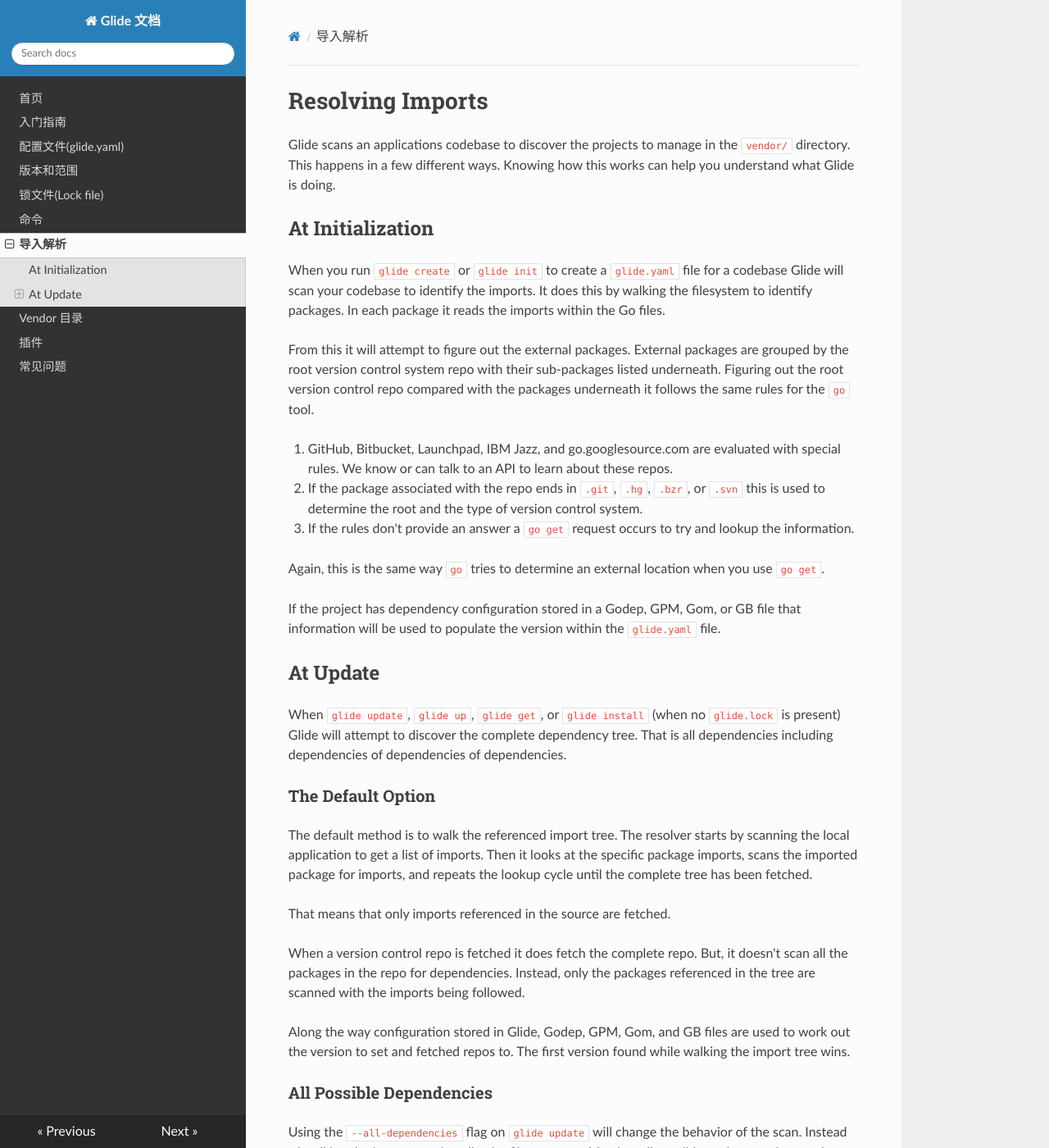
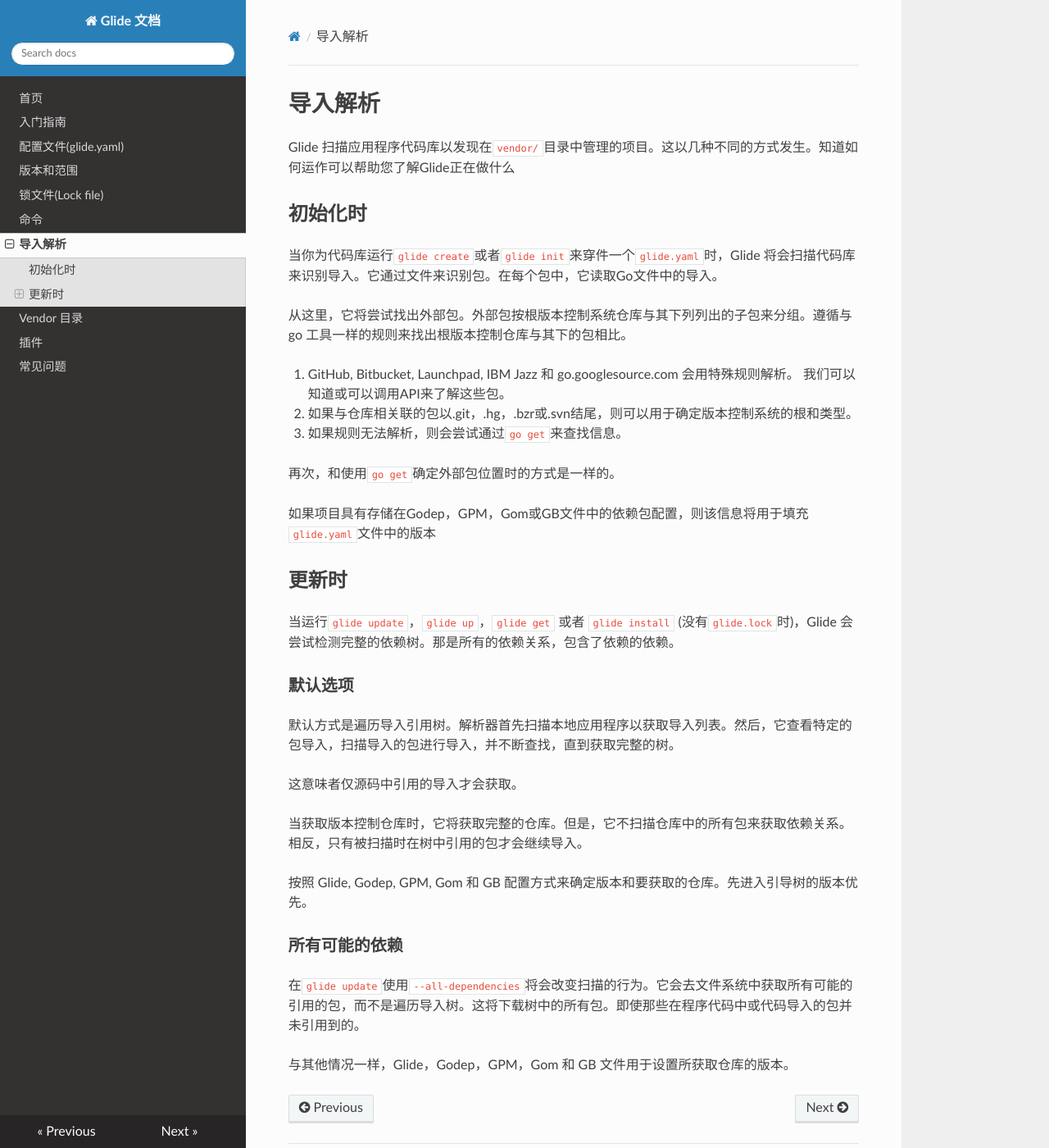
Before and after one commit to javasgl/GlideDocs, an MkDocs documentation site: the page built from docs/resolving-imports.md, in a window 1280 px wide and 1400 px high. Shown: the whole window at 82% size. Built offline with MkDocs 1.6.1, drawn with Linux system fonts in a browser that asks for light colours; nearby versions of some CDN libraries; old or Windows-style settings are respelled for this version of MkDocs; some of the changed text lies outside the part shown.

Commit message:
feat: resloving imports

```diff
--- a/docs/resolving-imports.md
+++ b/docs/resolving-imports.md
@@ -1,37 +1,37 @@
-# Resolving Imports
+# 导入解析
 
-Glide scans an applications codebase to discover the projects to manage in the `vendor/` directory. This happens in a few different ways. Knowing how this works can help you understand what Glide is doing.
+Glide 扫描应用程序代码库以发现在`vendor/`目录中管理的项目。这以几种不同的方式发生。知道如何运作可以帮助您了解Glide正在做什么
 
-## At Initialization
+## 初始化时
 
-When you run `glide create` or `glide init` to create a `glide.yaml` file for a codebase Glide will scan your codebase to identify the imports. It does this by walking the filesystem to identify packages. In each package it reads the imports within the Go files.
+当你为代码库运行`glide create`或者`glide init`来穿件一个`glide.yaml`时，Glide 将会扫描代码库来识别导入。它通过文件来识别包。在每个包中，它读取Go文件中的导入。
 
-From this it will attempt to figure out the external packages. External packages are grouped by the root version control system repo with their sub-packages listed underneath. Figuring out the root version control repo compared with the packages underneath it follows the same rules for the `go` tool.
+从这里，它将尝试找出外部包。外部包按根版本控制系统仓库与其下列列出的子包来分组。遵循与 go 工具一样的规则来找出根版本控制仓库与其下的包相比。
 
-1. GitHub, Bitbucket, Launchpad, IBM Jazz, and go.googlesource.com are evaluated with special rules. We know or can talk to an API to learn about these repos.
-2. If the package associated with the repo ends in `.git`, `.hg`, `.bzr`, or `.svn` this is used to determine the root and the type of version control system.
-3. If the rules don't provide an answer a `go get` request occurs to try and lookup the information.
+1. GitHub, Bitbucket, Launchpad, IBM Jazz 和 go.googlesource.com 会用特殊规则解析。 我们可以知道或可以调用API来了解这些包。
+2. 如果与仓库相关联的包以.git，.hg，.bzr或.svn结尾，则可以用于确定版本控制系统的根和类型。
+3. 如果规则无法解析，则会尝试通过`go get`来查找信息。
 
-Again, this is the same way `go` tries to determine an external location when you use `go get`.
+再次，和使用`go get`确定外部包位置时的方式是一样的。
 
-If the project has dependency configuration stored in a Godep, GPM, Gom, or GB file that information will be used to populate the version within the `glide.yaml` file.
+如果项目具有存储在Godep，GPM，Gom或GB文件中的依赖包配置，则该信息将用于填充`glide.yaml`文件中的版本
 
-## At Update
+## 更新时
 
-When `glide update`, `glide up`, `glide get`, or `glide install` (when no `glide.lock` is present) Glide will attempt to discover the complete dependency tree. That is all dependencies including dependencies of dependencies of dependencies.
+当运行`glide update`，`glide up`，`glide get` 或者 `glide install` (没有`glide.lock`时)，Glide 会尝试检测完整的依赖树。那是所有的依赖关系，包含了依赖的依赖。
 
-### The Default Option
+### 默认选项
 
-The default method is to walk the referenced import tree. The resolver starts by scanning the local application to get a list of imports. Then it looks at the specific package imports, scans the imported package for imports, and repeats the lookup cycle until the complete tree has been fetched.
+默认方式是遍历导入引用树。解析器首先扫描本地应用程序以获取导入列表。然后，它查看特定的包导入，扫描导入的包进行导入，并不断查找，直到获取完整的树。
 
-That means that only imports referenced in the source are fetched.
+这意味者仅源码中引用的导入才会获取。
 
-When a version control repo is fetched it does fetch the complete repo. But, it doesn't scan all the packages in the repo for dependencies. Instead, only the packages referenced in the tree are scanned with the imports being followed.
+当获取版本控制仓库时，它将获取完整的仓库。但是，它不扫描仓库中的所有包来获取依赖关系。相反，只有被扫描时在树中引用的包才会继续导入。
 
-Along the way configuration stored in Glide, Godep, GPM, Gom, and GB files are used to work out the version to set and fetched repos to. The first version found while walking the import tree wins.
+按照 Glide, Godep, GPM, Gom 和 GB 配置方式来确定版本和要获取的仓库。先进入引导树的版本优先。
 
-### All Possible Dependencies
+### 所有可能的依赖
 
-Using the `--all-dependencies` flag on `glide update` will change the behavior of the scan. Instead of walking the import tree it walks the filesystem and fetches all possible packages referenced everywhere. This downloads all packages in the tree. Even those not referenced in an applications source or in support of the applications imports.
+在`glide update`使用`--all-dependencies`将会改变扫描的行为。它会去文件系统中获取所有可能的引用的包，而不是遍历导入树。这将下载树中的所有包。即使那些在程序代码中或代码导入的包并未引用到的。
 
-As in other cases, Glide, Godep, GPM, Gom, and GB files are used to set the version of the fetched repo.
+与其他情况一样，Glide，Godep，GPM，Gom 和 GB 文件用于设置所获取仓库的版本。
```
